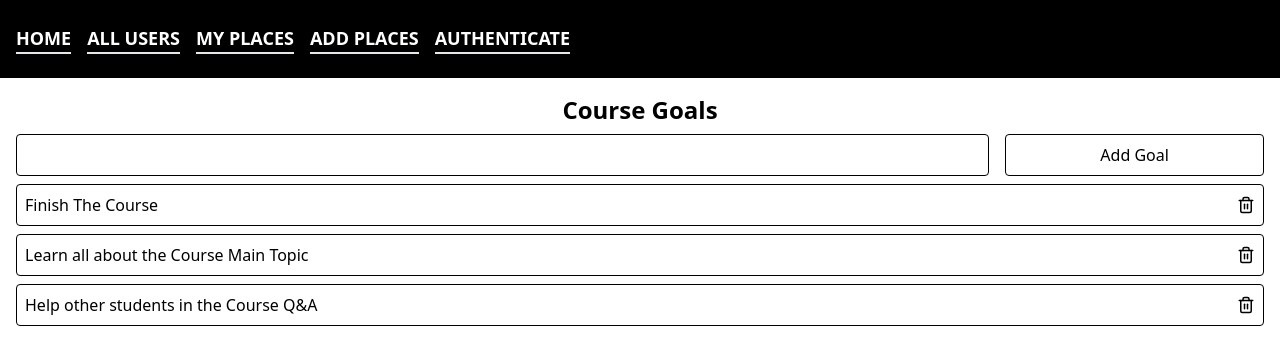
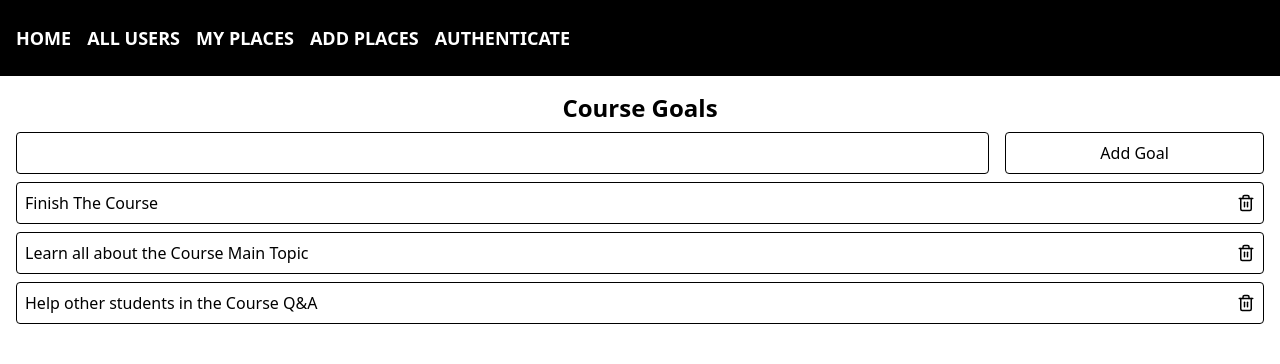
Before and after one commit to Earlssu/MERN_FS_Project, a React (Vite) app in the folder apps/client/: page / in a window 1280 px wide. Shown: the top 364 px of the page. Built offline with nearby package versions, Linux system fonts and the light colour scheme.

Commit message:
[Style]Fix mobile styling for menu

```diff
--- a/apps/client/src/shared/components/MainHeaderLink.tsx
+++ b/apps/client/src/shared/components/MainHeaderLink.tsx
@@ -5,7 +5,11 @@ interface MainHeaderLinkProps {
 
 const MainHeaderLink: React.FC<MainHeaderLinkProps> = ({ to, content }) => {
   return (
-    <li className={'font-bold text-lg hover:text-amber-400 sm:border-b-2 sm:border-gray-200'}>
+    <li
+      className={
+        'font-bold text-lg hover:text-amber-400 border-b-2 p-2 sm:p-0 border-gray-200 sm:border-none'
+      }
+    >
       <a href={to}>{content ? content : 'Link Empty'}</a>
     </li>
   );
--- a/apps/client/src/shared/components/SideDrawer.tsx
+++ b/apps/client/src/shared/components/SideDrawer.tsx
@@ -12,7 +12,7 @@ const SideDrawer: React.FC<SideDrawerProps> = ({ onClose }) => {
       <div className={'h-18 flex justify-end items-center px-4 bg-black'}>
         <X color={'white'} onClick={onClose} />
       </div>
-      <ul className={'flex flex-col gap-4 pl-4 mt-4'}>
+      <ul className={'flex flex-col gap-6 mt-6'}>
         <MainHeaderLink to={'/'} content={'HOME'} />
         <MainHeaderLink to={'/users'} content={'ALL USERS'} />
         {/*  TODO: fix "to" attributes */}
```
